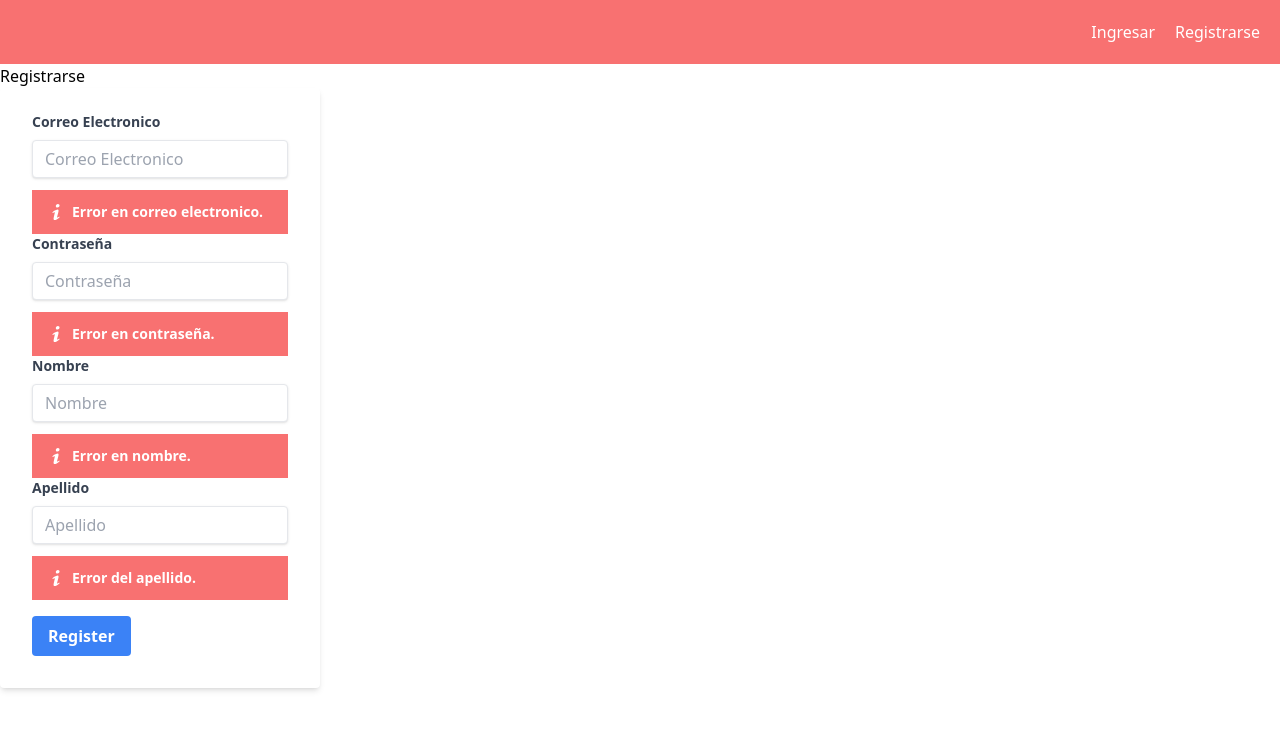
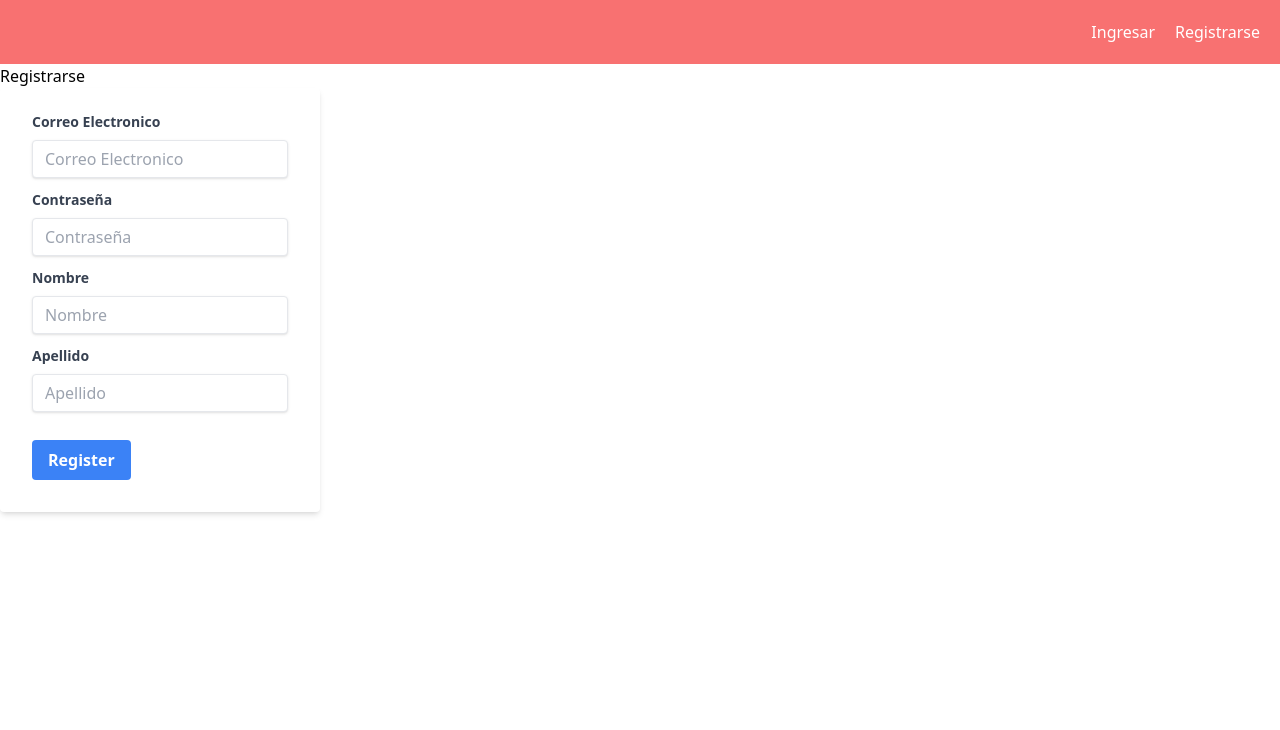
Before and after one commit to Brin29/loginAndRegister, a React (Vite) app: page /register in a window 1280 px wide. Shown: the top 730 px of the page. Built offline with nearby package versions, Linux system fonts and the light colour scheme.

Commit message:
Añadiendo exp de error

```diff
--- a/src/hooks/useForm.js
+++ b/src/hooks/useForm.js
@@ -4,18 +4,25 @@ const useForm = (intialData, onValidate, api) => {
 
     const [form, setForm] = useState(intialData);
     const [loading, setLoading] = useState(false);
-    const [errors, setErrors] = useState(null);
+    const [errors, setErrors] = useState([]);
 
     const handleChange = e => {
         const { name, value } = e.target
         setForm({ ...form, [name]: value})
     }
 
-    console.log(form)
 
     const handleSubmit = async e => {
+        e.preventDefault();
+        const err = onValidate(form);
 
-        e.preventDefault();
+        if (err === null){
+          console.log("Enviando Formulario...")
+        }
+        else{
+          setErrors(err)
+          return null;
+        }
 
         try {
           const response = await fetch("/auth/register", {
--- a/src/pages/Register.jsx
+++ b/src/pages/Register.jsx
@@ -1,4 +1,3 @@
-import { useState } from "react";
 import useForm from "../hooks/useForm";
 
 export const Register = () => {
@@ -15,6 +14,21 @@ export const Register = () => {
 
     if (!form.username.trim()) {
       errors.username = "El campo 'nombre' no debe ser vacio"
+      isError = true;
+    }
+
+    if (!form.password.trim()) {
+      errors.password = "El campo 'contraseña' no debe ser vacio"
+      isError = true;
+    }
+
+    if (!form.firstName.trim()) {
+      errors.firstName = "El campo 'nombre' no debe ser vacio"
+      isError = true;
+    }
+
+    if (!form.lastName.trim()) {
+      errors.lastName = "El campo 'apllido' no debe ser vacio"
       isError = true;
     }
 
@@ -35,10 +49,10 @@ export const Register = () => {
             value={form.nombre}
             className="shadow appearance-none border rounded w-full py-2 px-3 text-gray-700 mb-3 leading-tight focus:outline-none focus:shadow-outline"
             id="username" placeholder="Correo Electronico" onChange={handleChange} type="text" name="username"/>
-            <div className="flex items-center bg-red-400 text-white text-sm font-bold px-4 py-3" role="alert">
+            {errors.username &&  <div className="flex items-center bg-red-400 text-white text-sm font-bold px-4 py-3" role="alert">
             <svg className="fill-current w-4 h-4 mr-2" xmlns="http://www.w3.org/2000/svg" viewBox="0 0 20 20"><path d="M12.432 0c1.34 0 2.01.912 2.01 1.957 0 1.305-1.164 2.512-2.679 2.512-1.269 0-2.009-.75-1.974-1.99C9.789 1.436 10.67 0 12.432 0zM8.309 20c-1.058 0-1.833-.652-1.093-3.524l1.214-5.092c.211-.814.246-1.141 0-1.141-.317 0-1.689.562-2.502 1.117l-.528-.88c2.572-2.186 5.531-3.467 6.801-3.467 1.057 0 1.233 1.273.705 3.23l-1.391 5.352c-.246.945-.141 1.271.106 1.271.317 0 1.357-.392 2.379-1.207l.6.814C12.098 19.02 9.365 20 8.309 20z"/></svg>
-            <p>Error en correo electronico.</p>
-          </div>
+            <p>{errors.username}</p>
+          </div>}
 
           <label htmlFor="password" className="block text-gray-700 text-sm font-bold mb-2">
             Contraseña
@@ -46,10 +60,10 @@ export const Register = () => {
           <input
             className="shadow appearance-none border rounded w-full py-2 px-3 text-gray-700 mb-3 leading-tight focus:outline-none focus:shadow-outline"
             id="password" placeholder="Contraseña" onChange={handleChange} type="password" name="password"  value={form.password}/>
-            <div className="flex items-center bg-red-400 text-white text-sm font-bold px-4 py-3" role="alert">
+            {errors.password && <div className="flex items-center bg-red-400 text-white text-sm font-bold px-4 py-3" role="alert">
             <svg className="fill-current w-4 h-4 mr-2" xmlns="http://www.w3.org/2000/svg" viewBox="0 0 20 20"><path d="M12.432 0c1.34 0 2.01.912 2.01 1.957 0 1.305-1.164 2.512-2.679 2.512-1.269 0-2.009-.75-1.974-1.99C9.789 1.436 10.67 0 12.432 0zM8.309 20c-1.058 0-1.833-.652-1.093-3.524l1.214-5.092c.211-.814.246-1.141 0-1.141-.317 0-1.689.562-2.502 1.117l-.528-.88c2.572-2.186 5.531-3.467 6.801-3.467 1.057 0 1.233 1.273.705 3.23l-1.391 5.352c-.246.945-.141 1.271.106 1.271.317 0 1.357-.392 2.379-1.207l.6.814C12.098 19.02 9.365 20 8.309 20z"/></svg>
-            <p>Error en contraseña.</p>
-          </div>
+            <p>{errors.password}</p>
+          </div>}
 
           <label htmlFor="firstName" className="block text-gray-700 text-sm font-bold mb-2">
             Nombre
@@ -57,10 +71,10 @@ export const Register = () => {
           <input
             className="shadow appearance-none border rounded w-full py-2 px-3 text-gray-700 mb-3 leading-tight focus:outline-none focus:shadow-outline"
             id="firstName" placeholder="Nombre" onChange={handleChange} type="text" name="firstName" value={form.firstName}/>
-            <div className="flex items-center bg-red-400 text-white text-sm    font-bold px-4 py-3" role="alert">
+            {errors.firstName && <div className="flex items-center bg-red-400 text-white text-sm    font-bold px-4 py-3" role="alert">
             <svg className="fill-current w-4 h-4 mr-2" xmlns="http://www.w3.org/2000/svg" viewBox="0 0 20 20"><path d="M12.432 0c1.34 0 2.01.912 2.01 1.957 0 1.305-1.164 2.512-2.679 2.512-1.269 0-2.009-.75-1.974-1.99C9.789 1.436 10.67 0 12.432 0zM8.309 20c-1.058 0-1.833-.652-1.093-3.524l1.214-5.092c.211-.814.246-1.141 0-1.141-.317 0-1.689.562-2.502 1.117l-.528-.88c2.572-2.186 5.531-3.467 6.801-3.467 1.057 0 1.233 1.273.705 3.23l-1.391 5.352c-.246.945-.141 1.271.106 1.271.317 0 1.357-.392 2.379-1.207l.6.814C12.098 19.02 9.365 20 8.309 20z"/></svg>
-            <p>Error en nombre.</p>
-          </div>
+            <p>{errors.firstName}</p>
+          </div>}
 
           <label htmlFor="lastName" className="block text-gray-700 text-sm font-bold mb-2">
             Apellido
@@ -68,10 +82,10 @@ export const Register = () => {
           <input
             className="shadow appearance-none border rounded w-full py-2 px-3 text-gray-700 mb-3 leading-tight focus:outline-none focus:shadow-outline"
             id="lastName" placeholder="Apellido" onChange={handleChange} type="text" name="lastName" value={form.lastName} />
-            <div className="flex items-center bg-red-400 text-white text-sm font-bold px-4 py-3" role="alert">
+            {errors.lastName && <div className="flex items-center bg-red-400 text-white text-sm font-bold px-4 py-3" role="alert">
             <svg className="fill-current w-4 h-4 mr-2" xmlns="http://www.w3.org/2000/svg" viewBox="0 0 20 20"><path d="M12.432 0c1.34 0 2.01.912 2.01 1.957 0 1.305-1.164 2.512-2.679 2.512-1.269 0-2.009-.75-1.974-1.99C9.789 1.436 10.67 0 12.432 0zM8.309 20c-1.058 0-1.833-.652-1.093-3.524l1.214-5.092c.211-.814.246-1.141 0-1.141-.317 0-1.689.562-2.502 1.117l-.528-.88c2.572-2.186 5.531-3.467 6.801-3.467 1.057 0 1.233 1.273.705 3.23l-1.391 5.352c-.246.945-.141 1.271.106 1.271.317 0 1.357-.392 2.379-1.207l.6.814C12.098 19.02 9.365 20 8.309 20z"/></svg>
-            <p>Error del apellido.</p>
-          </div>
+            <p>{errors.lastName}</p>
+          </div>}
         </div>
 
         <div className="flex items-center justify-between">
```
